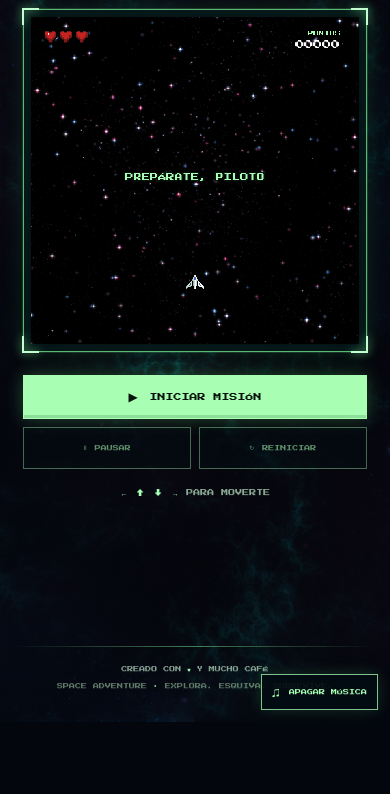
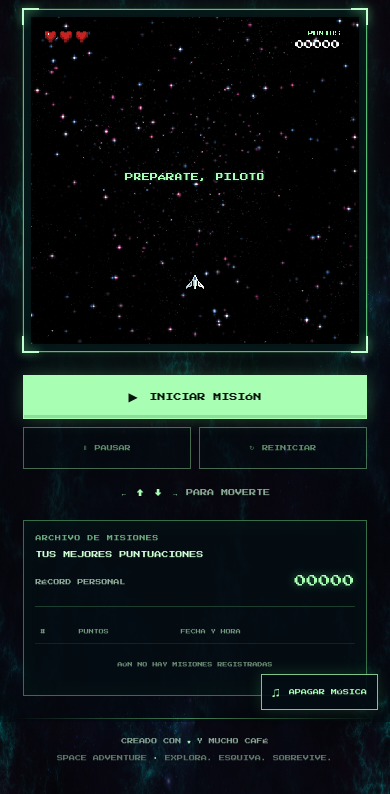
Before and after one commit to MadeInRodri/space-adventure, a website built with Vite: page index.html in a window 390 px wide. Shown: the part 122-916 px from the top of the page. Before the commit the page ends 844 px from the top, so only its background shows below. Built offline with nearby package versions, Linux system fonts and the light colour scheme; animation ran at ten frames a second; files whose address does not match are found by name.

Commit message:
Add personal record table saved in localstorage

```diff
--- a/src/main.js
+++ b/src/main.js
@@ -34,6 +34,29 @@ const gameMarkup = `
         </button>
       </div>
       <p class="control-hint"><span>←</span> <span>↑</span> <span>↓</span> <span>→</span> PARA MOVERTE</p>
+
+      <section class="player-stats" aria-labelledby="stats-title">
+        <div class="stats-heading">
+          <div>
+            <p class="stats-kicker">ARCHIVO DE MISIONES</p>
+            <h2 id="stats-title">TUS MEJORES PUNTUACIONES</h2>
+          </div>
+          <p class="personal-best">RÉCORD PERSONAL <span id="personal-best">00000</span></p>
+        </div>
+        <p class="stats-status" id="stats-status" aria-live="polite"></p>
+        <div class="scores-table-wrap">
+          <table class="scores-table">
+            <thead>
+              <tr>
+                <th scope="col">#</th>
+                <th scope="col">PUNTOS</th>
+                <th scope="col">FECHA Y HORA</th>
+              </tr>
+            </thead>
+            <tbody id="scores-list"></tbody>
+          </table>
+        </div>
+      </section>
     </section>
 
     <button class="music-button" id="music-button" type="button" aria-pressed="true">
@@ -50,6 +73,101 @@ const gameMarkup = `
 `;
 
 document.querySelector("#app").innerHTML = gameMarkup;
+
+// RÉCORDS: conserva las cinco mejores puntuaciones en el navegador del jugador.
+const SCORE_STORAGE_KEY = "space-adventure-high-scores";
+const scoresList = document.querySelector("#scores-list");
+const personalBestLabel = document.querySelector("#personal-best");
+const statsStatus = document.querySelector("#stats-status");
+
+function sortScores(scores) {
+  return scores.sort(
+    (first, second) =>
+      second.score - first.score ||
+      new Date(second.achievedAt).getTime() - new Date(first.achievedAt).getTime(),
+  );
+}
+
+function renderScores(scores) {
+  scoresList.replaceChildren();
+  personalBestLabel.textContent = String(scores[0]?.score ?? 0).padStart(5, "0");
+
+  if (scores.length === 0) {
+    const row = document.createElement("tr");
+    const cell = document.createElement("td");
+    cell.colSpan = 3;
+    cell.className = "empty-scores";
+    cell.textContent = "AÚN NO HAY MISIONES REGISTRADAS";
+    row.append(cell);
+    scoresList.append(row);
+    return;
+  }
+
+  const dateFormatter = new Intl.DateTimeFormat("es-MX", {
+    dateStyle: "medium",
+    timeStyle: "short",
+  });
+
+  scores.forEach((entry, index) => {
+    const row = document.createElement("tr");
+    const rank = document.createElement("td");
+    const score = document.createElement("td");
+    const date = document.createElement("td");
+
+    rank.textContent = String(index + 1).padStart(2, "0");
+    score.textContent = String(entry.score).padStart(5, "0");
+    date.textContent = dateFormatter.format(new Date(entry.achievedAt));
+    score.className = "score-value";
+    row.append(rank, score, date);
+    scoresList.append(row);
+  });
+}
+
+function loadScores() {
+  try {
+    const savedScores = localStorage.getItem(SCORE_STORAGE_KEY);
+    if (!savedScores) return [];
+
+    const parsedScores = JSON.parse(savedScores);
+    if (!Array.isArray(parsedScores)) {
+      throw new TypeError("El formato guardado de puntuaciones no es una lista.");
+    }
+
+    return sortScores(
+      parsedScores.filter(
+        (entry) =>
+          Number.isSafeInteger(entry?.score) &&
+          entry.score >= 0 &&
+          typeof entry.achievedAt === "string" &&
+          !Number.isNaN(Date.parse(entry.achievedAt)),
+      ),
+    ).slice(0, 5);
+  } catch (error) {
+    console.error("No se pudieron cargar las puntuaciones guardadas.", error);
+    statsStatus.textContent = "NO SE PUDIERON CARGAR LOS RÉCORDS GUARDADOS.";
+    return [];
+  }
+}
+
+let savedScores = loadScores();
+renderScores(savedScores);
+
+function saveScore(score) {
+  const updatedScores = sortScores([
+    ...savedScores,
+    { score, achievedAt: new Date().toISOString() },
+  ]).slice(0, 5);
+
+  try {
+    localStorage.setItem(SCORE_STORAGE_KEY, JSON.stringify(updatedScores));
+    savedScores = updatedScores;
+    statsStatus.textContent = "";
+    renderScores(savedScores);
+  } catch (error) {
+    console.error("No se pudo guardar la puntuación en el almacenamiento local.", error);
+    statsStatus.textContent = "NO SE PUDO GUARDAR ESTA PUNTUACIÓN EN ESTE NAVEGADOR.";
+  }
+}
 
 // AUDIO DEL MENÚ: estas variables permiten coordinar la música web y la del juego.
 let musicEnabled = true;
@@ -423,6 +541,7 @@ class SpaceScene extends Phaser.Scene {
       `MISIÓN FALLIDA\nPUNTOS: ${this.score}\n\nPULSA JUGAR DE NUEVO`,
     );
     this.prompt.setFontSize(10);
+    saveScore(this.score);
     this.game.events.emit("game-over", this.score);
   }
 }
--- a/src/style.css
+++ b/src/style.css
@@ -256,6 +256,104 @@ h1 span {
   color: var(--green);
 }
 
+.player-stats {
+  width: min(88vw, 480px);
+  margin-top: 20px;
+  padding: 17px 18px 12px;
+  border: 1px solid rgba(132, 255, 156, 0.4);
+  background: rgba(4, 13, 19, 0.86);
+  box-shadow: inset 0 0 22px rgba(53, 237, 112, 0.04);
+}
+
+.stats-heading {
+  display: flex;
+  align-items: flex-end;
+  justify-content: space-between;
+  gap: 12px;
+  padding-bottom: 13px;
+  border-bottom: 1px solid rgba(132, 255, 156, 0.2);
+}
+
+.stats-kicker {
+  margin: 0 0 8px;
+  color: #6eaa7f;
+  font-size: 6px;
+  letter-spacing: 0.5px;
+}
+
+.stats-heading h2 {
+  margin: 0;
+  color: var(--green-bright);
+  font-size: 8px;
+  line-height: 1.8;
+}
+
+.personal-best {
+  flex: 0 0 auto;
+  margin: 0;
+  color: #91af9a;
+  font-size: 6px;
+  line-height: 1.8;
+  text-align: right;
+}
+
+.personal-best span {
+  display: block;
+  margin-top: 5px;
+  color: var(--green);
+  font-size: 12px;
+  text-shadow: 0 0 9px rgba(119, 255, 148, 0.45);
+}
+
+.stats-status {
+  margin: 9px 0 0;
+  color: #ffb0a8;
+  font-size: 6px;
+  line-height: 1.8;
+}
+
+.scores-table-wrap {
+  overflow-x: auto;
+}
+
+.scores-table {
+  width: 100%;
+  border-collapse: collapse;
+  font-size: 6px;
+  text-align: left;
+}
+
+.scores-table th {
+  padding: 13px 5px 9px;
+  color: #71947d;
+  font-size: 5px;
+  font-weight: 400;
+  white-space: nowrap;
+}
+
+.scores-table td {
+  padding: 10px 5px;
+  border-top: 1px solid rgba(132, 255, 156, 0.1);
+  color: #c1d9c6;
+  line-height: 1.7;
+  white-space: nowrap;
+}
+
+.scores-table td:first-child {
+  width: 34px;
+  color: #70917a;
+}
+
+.scores-table .score-value {
+  color: var(--green);
+}
+
+.scores-table .empty-scores {
+  padding: 17px 5px;
+  color: #789182;
+  text-align: center;
+}
+
 .music-button {
   position: fixed;
   z-index: 10;
@@ -369,6 +467,40 @@ h1 span {
     font-size: 6px;
   }
 
+  .player-stats {
+    padding: 14px 11px 9px;
+  }
+
+  .stats-heading {
+    align-items: flex-start;
+    flex-direction: column;
+    gap: 10px;
+  }
+
+  .stats-heading h2 {
+    font-size: 7px;
+  }
+
+  .personal-best {
+    width: 100%;
+    display: flex;
+    align-items: center;
+    justify-content: space-between;
+    text-align: left;
+  }
+
+  .personal-best span {
+    margin-top: 0;
+  }
+
+  .scores-table {
+    font-size: 5px;
+  }
+
+  .scores-table th {
+    font-size: 5px;
+  }
+
   .site-footer {
     padding-top: 22px;
     font-size: 6px;
```
